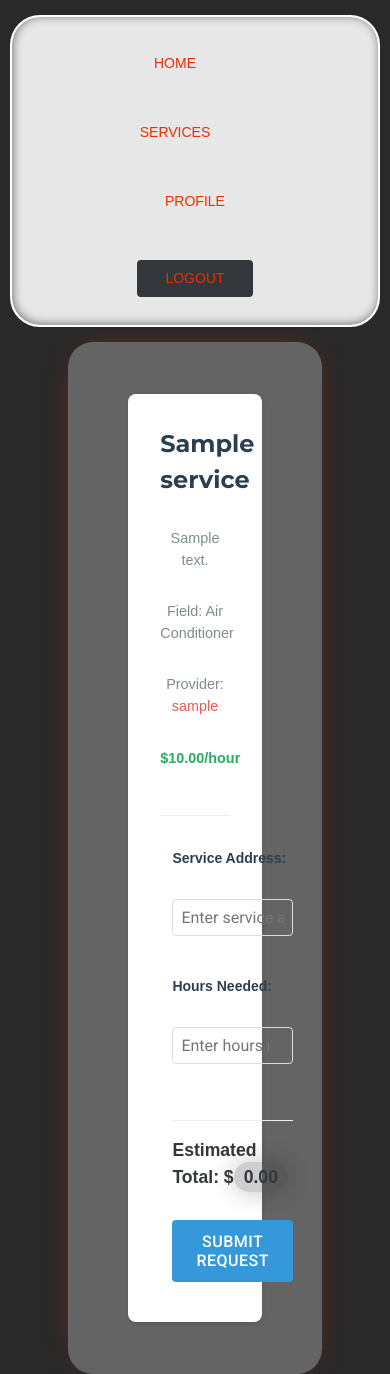
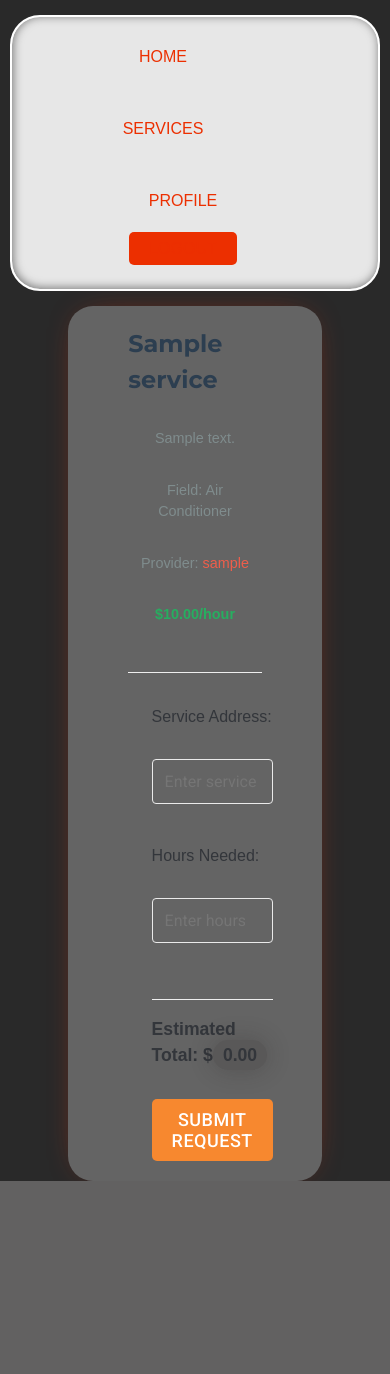
Before and after one commit to hezronokwach/FixAndServe, a Django app: page /services/1/request_service/ in a window 390 px wide. After the commit the page ends 1181 px from the top, so only its background shows below. Run offline with Django 3.2, Linux system fonts and the light colour scheme; a user stored in the database is signed in; tables that the repository leaves empty hold one stand-in row (values such as "Sample post").

Commit message:
style: Add consistent styling to the pages

```diff
--- a/netfix/services/models.py
+++ b/netfix/services/models.py
@@ -53,8 +53,11 @@ class ServiceRequest(models.Model):
         ordering = ['-request_date']
 
     def save(self, *args, **kwargs):
-        # Calculate total cost before saving
-        self.total_cost = self.service.price_hour * self.hours_needed
+        # Convert both to Decimal to ensure precise calculation
+        from decimal import Decimal
+        price = Decimal(str(self.service.price_hour))
+        hours = Decimal(str(self.hours_needed))
+        self.total_cost = price * hours
         super().save(*args, **kwargs)
 
     def __str__(self):
--- a/netfix/services/static/services/css/service.css
+++ b/netfix/services/static/services/css/service.css
@@ -1,64 +1,6 @@
-.form-container {
-    max-width: 600px;
-    margin: 20px auto;
-    padding: 20px;
-    background: #fff;
-    border-radius: 8px;
-    box-shadow: 0 2px 4px rgba(0,0,0,0.1);
-}
+/* Keep only service-specific styles, remove generic form styles */
 
-.form-group {
-    margin-bottom: 15px;
-}
-
-.form-group label {
-    display: block;
-    margin-bottom: 5px;
-    font-weight: bold;
-    color: #333;
-}
-
-.form-control {
-    width: 100%;
-    padding: 8px;
-    border: 1px solid #ddd;
-    border-radius: 4px;
-    font-size: 16px;
-}
-
-textarea.form-control {
-    min-height: 150px;
-    resize: vertical;
-}
-
-select.form-control {
-    width: 100%;
-    background-color: white;
-}
-
-.submit-button {
-    background: #007bff;
-    color: white;
-    padding: 10px 20px;
-    border: none;
-    border-radius: 4px;
-    cursor: pointer;
-    font-size: 16px;
-    width: 100%;
-}
-
-.submit-button:hover {
-    background: #0056b3;
-}
-
-.error-message {
-    color: #dc3545;
-    font-size: 14px;
-    margin-top: 5px;
-}
-
-/* Request Service Styles */
-.request-service-container {
+.service-container {
     max-width: 600px;
     margin: 2rem auto;
     padding: 2rem;
@@ -66,46 +8,29 @@ select.form-control {
     border-radius: 8px;
     box-shadow: 0 2px 4px rgba(0,0,0,0.1);
 }
+
 .service-info {
     margin-bottom: 2rem;
     padding-bottom: 1rem;
     border-bottom: 1px solid #eee;
 }
+
 .service-name {
     font-size: 1.5rem;
     color: #2c3e50;
     margin-bottom: 0.5rem;
 }
+
 .service-details {
     color: #7f8c8d;
     font-size: 0.9rem;
 }
+
 .price {
     color: #27ae60;
     font-weight: bold;
 }
-.form-group {
-    margin-bottom: 1.5rem;
-}
-.form-group label {
-    display: block;
-    margin-bottom: 0.5rem;
-    color: #2c3e50;
-}
-.submit-btn {
-    background: #3498db;
-    color: white;
-    padding: 0.75rem 1.5rem;
-    border: none;
-    border-radius: 4px;
-    cursor: pointer;
-    width: 100%;
-    font-size: 1rem;
-    transition: background 0.2s;
-}
-.submit-btn:hover {
-    background: #2980b9;
-}
+
 .total-cost {
     margin-top: 1rem;
     padding-top: 1rem;
--- a/netfix/services/templates/services/request_service.html
+++ b/netfix/services/templates/services/request_service.html
@@ -45,7 +45,8 @@
     // Calculate and update total cost when hours change
     document.getElementById('id_hours_needed').addEventListener('input', function() {
         const hours = parseFloat(this.value) || 0;
-        const pricePerHour = parseFloat('{{ service.price_hour }}');
+        // Convert price to float since it comes as string from template
+        const pricePerHour = parseFloat('{{ service.price_hour }}'.replace(/[^0-9.-]+/g,""));
         const total = (hours * pricePerHour).toFixed(2);
         document.getElementById('cost-value').textContent = total;
     });
--- a/netfix/static/css/style.css
+++ b/netfix/static/css/style.css
@@ -45,28 +51,29 @@ body {
 }
 
 .nav-menu {
-    list-style: none;
     display: flex;
     align-items: center;
-    gap: 1.5rem;
+    list-style: none;
     margin: 0;
     padding: 0;
+    gap: 1.5rem;
 }
 
 .nav-link {
-    color: white;
+    color: #ec2f00;
     text-decoration: none;
-    font-weight: 500;
-    padding: 0.5rem 1rem;
-    border-radius: 4px;
+    text-transform: uppercase;
+    padding: 10px;
+    border-radius: 5px;
     transition: all 0.3s ease;
 }
 
 .nav-link:hover {
-    color: var(--light-gray);
+    background: #ec4138;
+    color: #f9f8fd;
 }
 
-/* Dropdown Menu */
+/* Dropdown styles */
 .dropdown {
     position: relative;
 }
@@ -90,43 +98,51 @@ body {
 }
 
 .dropdown-menu a {
-    color: var(--charcoal-gray);
+    color: #f9f8fd;
     padding: 0.5rem 1rem;
     display: block;
-    text-decoration: none;
+}
+
+.dropdown-menu a:hover {
+    background: rgba(0,0,0,0.1);
+}
+
+/* Auth button styles */
+.btn-login, .btn-signup, .btn-logout {
+    padding: 8px 20px;
+    border-radius: 5px;
+    font-weight: 500;
     transition: all 0.3s ease;
 }
 
-.dropdown-menu a:hover {
-    background-color: var(--soft-white);
-    color: var(--deep-blue);
-}
-
-/* Auth Buttons */
 .btn-login {
-    background-color: transparent;
-    border: 2px solid white;
+    background: transparent;
+    border: 2px solid #ec2f00;
+    color: #ec2f00;
 }
 
 .btn-login:hover {
-    background-color: white;
-    color: var(--deep-blue);
+    background: #ec4138;
+    color: #f9f8fd;
 }
 
 .btn-signup {
-    background-color: var(--warm-orange);
+    background: #ec2f00;
+    color: #f9f8fd;
+    margin-left: 1rem;
 }
 
 .btn-signup:hover {
-    background-color: #e67819;
+    background: #ec4138;
 }
 
 .btn-logout {
-    background-color: var(--charcoal-gray);
+    background: #ec2f00;
+    color: #f9f8fd;
 }
 
 .btn-logout:hover {
-    background-color: #292c30;
+    background: #ec4138;
 }
 
 /* Typography */
@@ -283,44 +299,18 @@ nav a:hover {
         padding: 1rem;
     }
 
+    .nav-left, .nav-right {
+        width: 100%;
+    }
+
     .nav-menu {
         flex-direction: column;
-        width: 100%;
-        gap: 0.5rem;
-    }
-
-    .nav-right {
-        margin-top: 1rem;
         width: 100%;
     }
 
     .dropdown-menu {
         position: static;
-        box-shadow: none;
         width: 100%;
-    }
-
-    .nav-link {
-        display: block;
-        width: 100%;
-        text-align: center;
-    }
-
-    body {
-        font-size: 14px;
-    }
-
-    h1 { font-size: 28px; }
-    h2 { font-size: 24px; }
-    h3 { font-size: 20px; }
-
-    .content {
-        padding: 1rem;
-    }
-
-    .btn, button, [type="submit"] {
-        width: 100%;
-        margin-bottom: 0.5rem;
     }
 }
 
@@ -687,3 +677,39 @@ span {
   padding: 5px 10px;
   margin: 5px 0px;
 }
+
+/* Global Form Styles */
+.form-container {
+    max-width: 600px;
+    margin: 2rem auto;
+    padding: 2rem;
+    background: white;
+    border-radius: 8px;
+    box-shadow: 0 2px 4px rgba(0,0,0,0.1);
+}
+
+.form-group {
+    margin-bottom: 1.5rem;
+}
+
+.form-group label {
+    display: block;
+    margin-bottom: 0.5rem;
+    color: var(--charcoal-gray);
+    font-weight: 500;
+}
+
+.form-control {
+    width: 100%;
+    padding: 0.75rem;
+    border: 1px solid var(--light-gray);
+    border-radius: 4px;
+    font-size: 1rem;
+    transition: border-color 0.3s ease;
+}
+
+.form-control:focus {
+    outline: none;
+    border-color: var(--deep-blue);
+    box-shadow: 0 0 0 2px rgba(47, 92, 143, 0.1);
+}
```
Also changed, not shown: other parts of netfix/static/css/style.css (+17 -10 lines).
